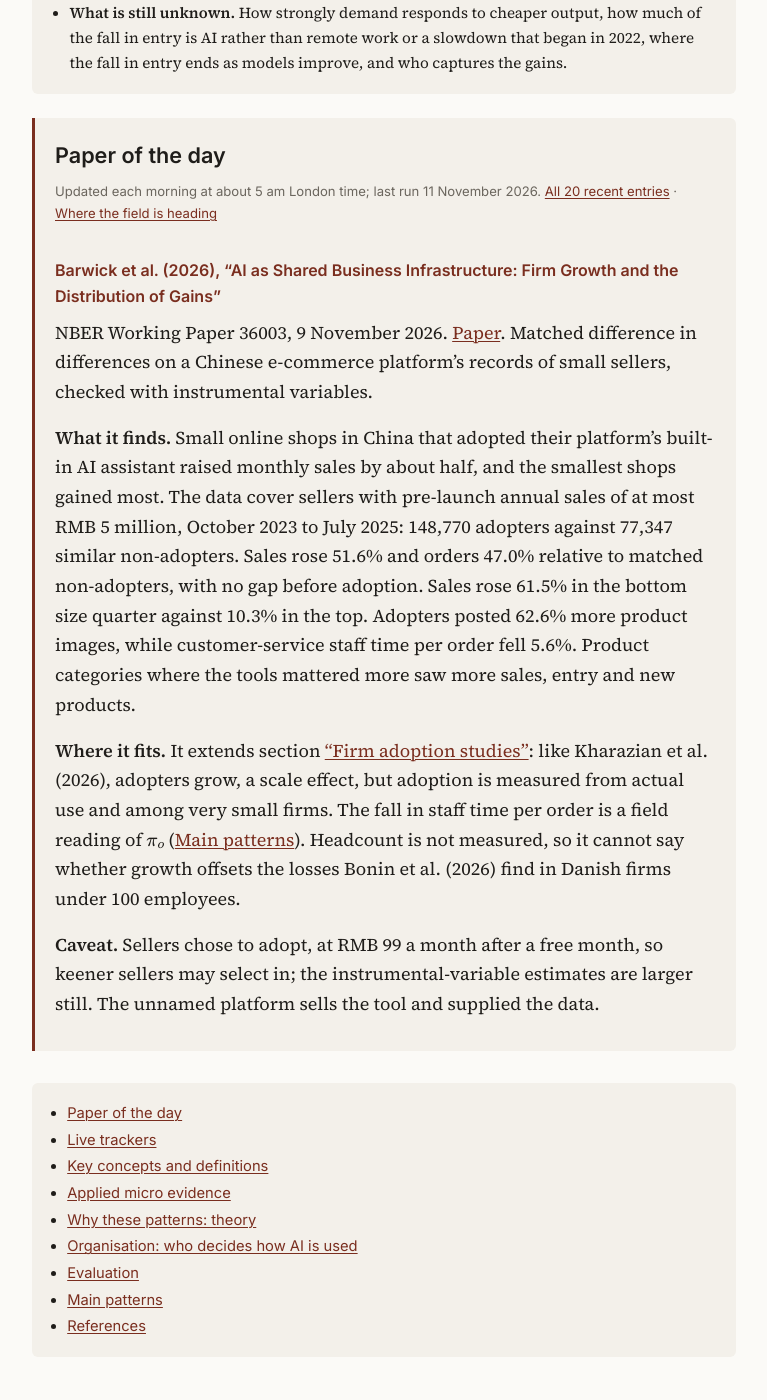
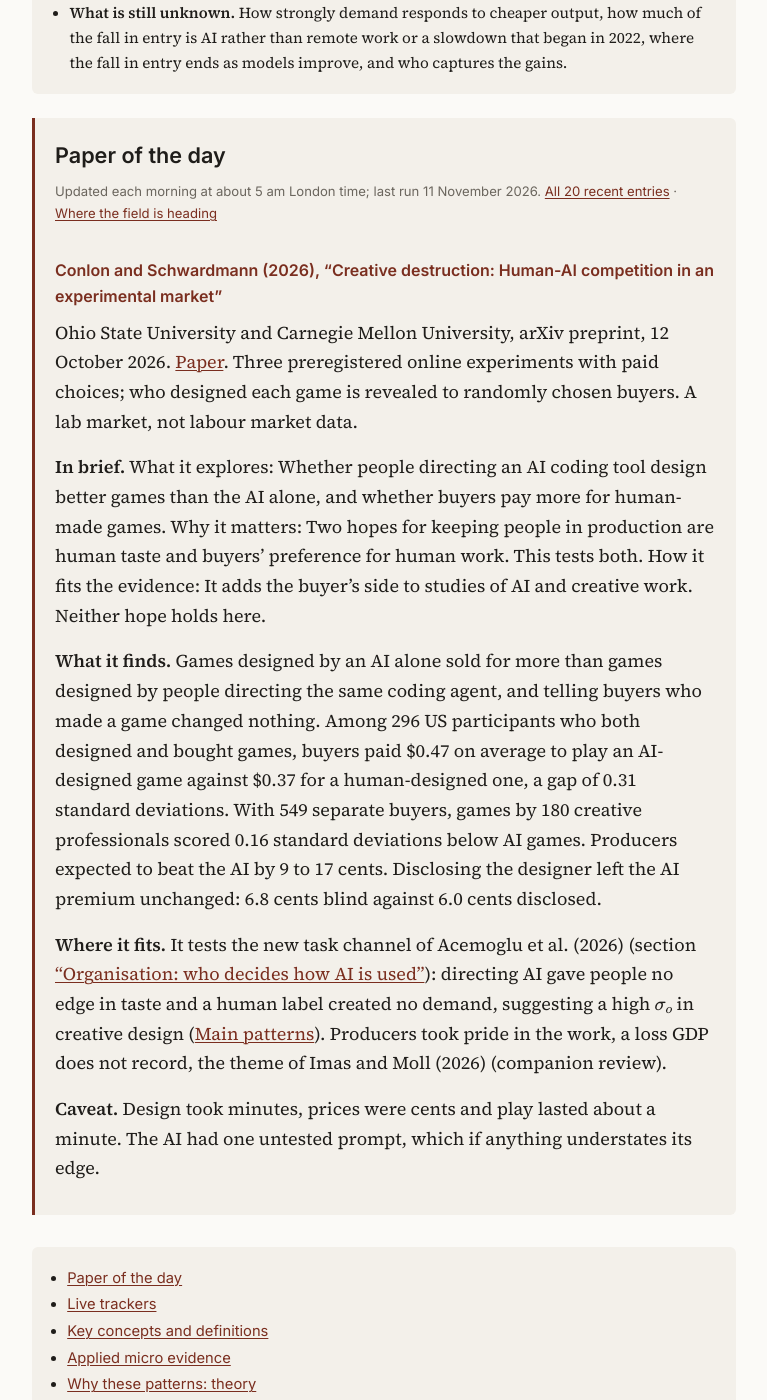
Before and after one commit to ajoly35/gen-ai-living-review, a Jekyll site: the page built from index.md, in a window 1280 px wide and 1400 px high, scrolled down 1045 px. Shown: the whole window, without its empty margins (256-1023 px from the left). Built offline with Jekyll 4.4.1, drawn with Linux system fonts in a browser that asks for light colours; our own code applies the rules of GitHub Pages for plain Markdown files; some of the changed text lies outside the part shown.

Commit message:
Latest research: Conlon and Schwardmann (2026)
Co-Authored-By: Claude Opus 5.5 <noreply@anthropic.com>
Claude-Session: https://claude.ai/code/session_01G6bx5PPqnHZXjfVe3kQxgS

```diff
--- a/_includes/latest.md
+++ b/_includes/latest.md
@@ -1,4 +1,20 @@
 New papers on AI and labour markets and AI and growth, newest first, each placed against the review below. Every figure is checked against the paper itself.
+
+### Conlon and Schwardmann (2026), "Creative destruction: Human-AI competition in an experimental market"
+<!-- kind: paper -->
+
+Ohio State University and Carnegie Mellon University, arXiv preprint, 12 October 2026. [Paper](https://arxiv.org/abs/2610.18921). Three preregistered online experiments with paid choices; who designed each game is revealed to randomly chosen buyers. A lab market, not labour market data.
+
+**In brief.**
+What it explores: Whether people directing an AI coding tool design better games than the AI alone, and whether buyers pay more for human-made games.
+Why it matters: Two hopes for keeping people in production are human taste and buyers' preference for human work. This tests both.
+How it fits the evidence: It adds the buyer's side to studies of AI and creative work. Neither hope holds here.
+
+**What it finds.** Games designed by an AI alone sold for more than games designed by people directing the same coding agent, and telling buyers who made a game changed nothing. Among 296 US participants who both designed and bought games, buyers paid &#36;0.47 on average to play an AI-designed game against &#36;0.37 for a human-designed one, a gap of 0.31 standard deviations. With 549 separate buyers, games by 180 creative professionals scored 0.16 standard deviations below AI games. Producers expected to beat the AI by 9 to 17 cents. Disclosing the designer left the AI premium unchanged: 6.8 cents blind against 6.0 cents disclosed.
+
+**Where it fits.** It tests the new task channel of Acemoglu et al. (2026) (section [“Organisation: who decides how AI is used”](#organisation-who-decides-how-ai-is-used)): directing AI gave people no edge in taste and a human label created no demand, suggesting a high $$\sigma_o$$ in creative design ([Main patterns](#main-patterns)). Producers took pride in the work, a loss GDP does not record, the theme of Imas and Moll (2026) (companion review).
+
+**Caveat.** Design took minutes, prices were cents and play lasted about a minute. The AI had one untested prompt, which if anything understates its edge.
 
 ### Barwick et al. (2026), "AI as Shared Business Infrastructure: Firm Growth and the Distribution of Gains"
 <!-- kind: paper -->
@@ -192,14 +208,3 @@ Reuters ([report](https://www.thestar.com.my/tech/tech-news/2026/10/15/anthropic
 **Where it fits.** Firms' spending on AI services, the cost share $$b_o$$ ([Main patterns](#main-patterns)), is rising fast at one of the largest providers; this revenue is the demand side of the debt-financed capacity in the next entry.
 
 **Caveat.** One firm's unaudited figures, disclosed ahead of a listing. This review is maintained with Claude, Anthropic's model.
-
-### CoreWeave's bonds trade at distressed yields (CNBC, 14 October 2026)
-<!-- kind: news -->
-
-CNBC reporting, via [investingLive](https://investinglive.com/stocks/coreweave-bonds-trade-like-distressed-debt-as-ai-spending-outpaces-balance-sheets/), 15 October 2026, with LSEG and S&P Global data. News report; context on how AI capital spending is financed.
-
-**What it finds.** On 14 October, shares of CoreWeave, a cloud provider that rents out AI chips, fell about 16%, and its bonds due 2032 yielded about 14.8% against a 9.625% coupon. S&P rates the firm B+ and says its capital spending is "close to hyperscaler scale without the balance sheet of a hyperscaler". Alphabet, Amazon, Meta and Oracle had issued more than &#36;228bn of bonds in 2026 by mid-October, more than double their 2025 total (LSEG).
-
-**Where it fits.** AI investment is increasingly debt-financed, and the stress shows first at firms without large cash flows; in the correction scenarios of the IMF (2026) and the Bank of England (2026), the financial channel costs more output than the lost investment itself. Dearer financing would slow the fall in the price of AI services, $$\Delta a$$, that drives the review's equation ([Main patterns](#main-patterns)).
-
-**Caveat.** One day's market moves, reported second hand.
--- a/_includes/references-latest.md
+++ b/_includes/references-latest.md
@@ -1,8 +1,6 @@
 Aghion, Philippe, Benjamin F. Jones, and Charles I. Jones. 2019. “Artificial Intelligence and Economic Growth.” In *The Economics of Artificial Intelligence: An Agenda*, edited by Ajay Agrawal, Joshua Gans, and Avi Goldfarb, 237–82. University of Chicago Press.
 
 Althoff, Lukas, and Hugo Reichardt. 2026. *Task-Specific Technical Change and Comparative Advantage*. Working Paper No. 35353. NBER. [Link](https://www.nber.org/papers/w35353).
-
-Bank of England. 2026. *Financial Stability Report*. July. [Link](https://www.bankofengland.co.uk/-/media/boe/files/financial-stability-report/2026/financial-stability-report-july-2026.pdf).
 
 Bank of England. 2026. *Monetary Policy Report*. November. [Link](https://www.bankofengland.co.uk/-/media/boe/files/monetary-policy-report/2026/november/monetary-policy-report-november-2026.pdf).
 
@@ -11,6 +9,8 @@ Barwick, Panle Jia, Lu Fang, Jinhan Liu, Huilan Xu, and Zhe Yuan. 2026. *AI as S
 Bianchini, Stefano, and Georgiana-Ioana Coroama. 2026. *LLMs and the Organization of Scientific Work*. arXiv:2611.02996. [Link](https://arxiv.org/abs/2611.02996).
 
 Colaiacovo, Innessa, and Rembrand Koning. 2026. *Delegating to AI: Beliefs and the Organization of Work at New Ventures*. Working Paper 26-093. Harvard Business School. [Link](https://www.hbs.edu/faculty/Pages/item.aspx?num=69112).
+
+Conlon, John J., and Peter Schwardmann. 2026. *Creative Destruction: Human-AI Competition in an Experimental Market*. arXiv:2610.18921. [Link](https://arxiv.org/abs/2610.18921).
 
 Domnisoru, Ciprian, and Tuomas P. Heikkinen. 2026. *How Is AI Affecting College Major and Course Choices? Evidence from Finland*. Discussion Paper No. 293/26. RFBerlin, 2 November. [Link](https://www.rfberlin.com/network-paper/how-is-ai-affecting-college-major-and-course-choices-evidence-from-finland/).
 
--- a/briefs/concepts.yml
+++ b/briefs/concepts.yml
@@ -7,6 +7,7 @@
 - key: pro-worker-ai
   title: "Three kinds of AI: replace, speed up, or spread expertise"
   paper: "Acemoglu, Autor and Johnson (2026), Building Pro-Worker AI"
+  last: 2026-11-10
 - key: new-tasks
   title: "Saving an hour a week is not the same as a new job"
   paper: "Dillon et al. (2025), the Copilot field experiment"
```
Also changed, not shown: other parts of _includes/references-latest.md (+0 -2 lines), _includes/fr/latest.md (+16 -11 lines), briefs/2026-11-10.md (added, +58 -0 lines), briefs/fr/2026-11-10.md (added, +58 -0 lines).
